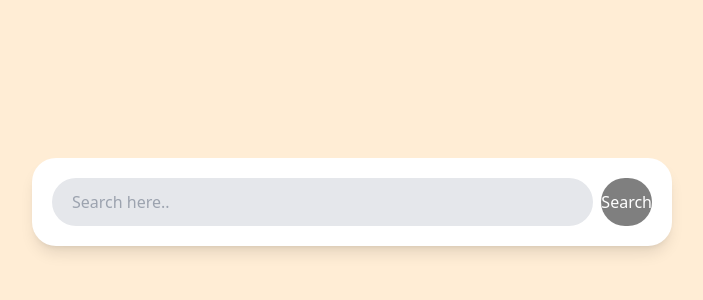
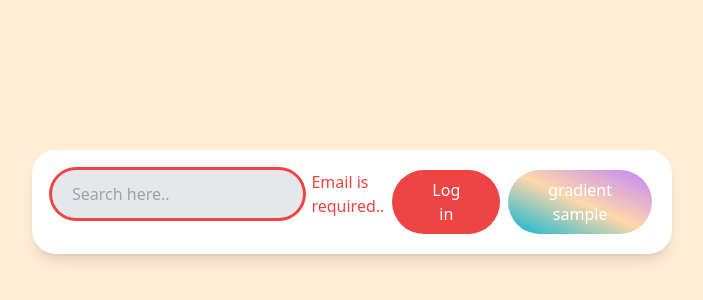
Before and after one commit to joy-jeon/carrot-market-reloaded, a Next.js app: page / in a window 1280 px wide. Shown: the part 198-498 px from the top of the page, without its empty margins (288-991 px from the left). Built offline with nearby package versions, Linux system fonts and the light colour scheme.

Commit message:
tw - gradient, peer, multi modifier, input validation

```diff
--- a/app/page.tsx
+++ b/app/page.tsx
@@ -9,19 +9,33 @@ export default function Home() {
       md:flex-row"
       >
         <input
-          type="text"
+          type="email"
+          required
           placeholder="Search here.."
           className="w-full rounded-full h-12 bg-gray-200 px-5 outline-none
-          ring ring-transparent focus:ring-orange-500 focus:ring-offset-2 transition-shadow
-          placeholder:text-gray-400"
+          ring ring-transparent focus:ring-green-500 focus:ring-offset-2 transition-shadow
+          placeholder:text-gray-400
+          invalid:ring-red-500 peer"
         />
+        <span className="text-red-500 font-medium hidden peer-invalid:block">
+          Email is required..
+        </span>
         <button
-          className="bg-black text-white py-2 rounded-full
+          className="text-white py-2 rounded-full
           active:scale-90
-          transition-transform font-medium outline-none
-          bg-opacity-50"
+          transition-transform font-medium outline-none px-10 bg-black
+          peer-invalid:bg-red-500 peer-required:bg-green-500
+          "
         >
-          Search
+          Log in
+        </button>
+        <button
+          className="text-white py-2 rounded-full
+          active:scale-90
+          transition-transform font-medium outline-none px-10
+          bg-gradient-to-tr from-cyan-500 via-orange-200 to-purple-400"
+        >
+          gradient sample
         </button>
       </div>
     </main>
```
